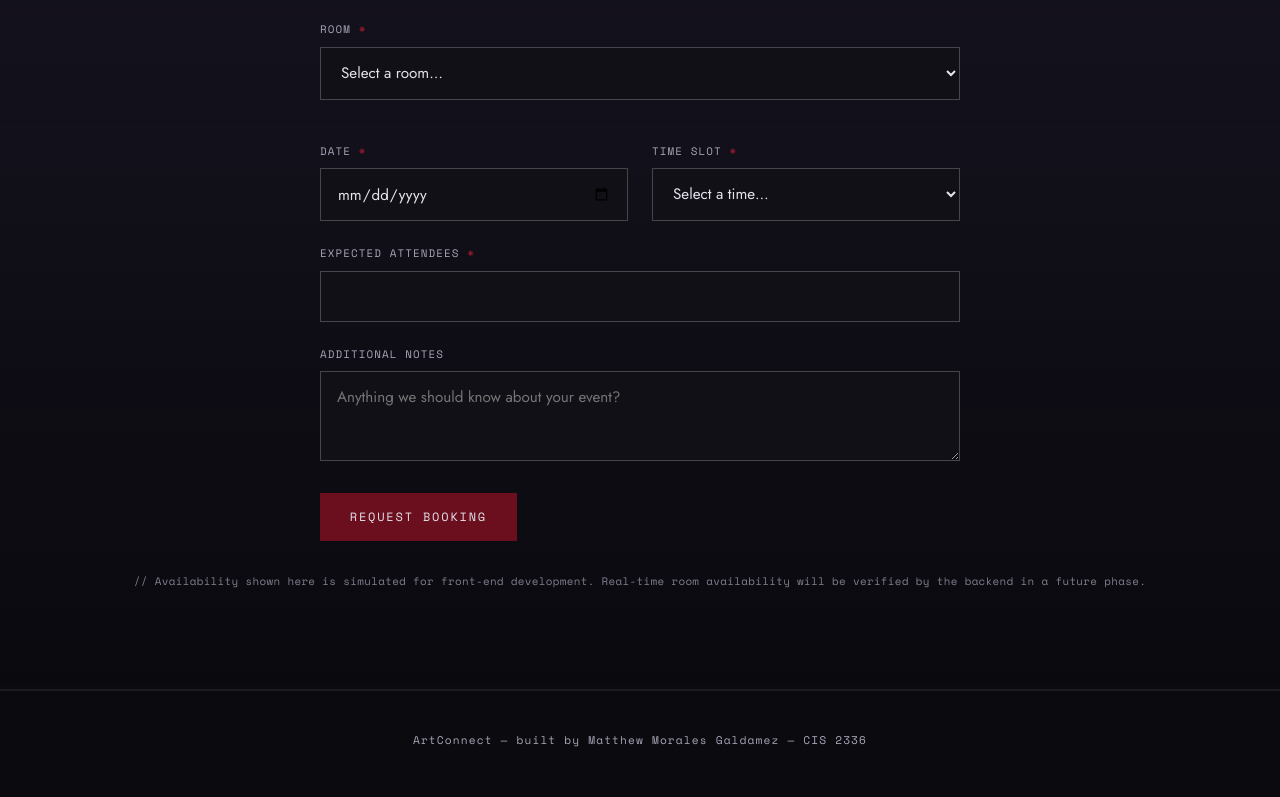
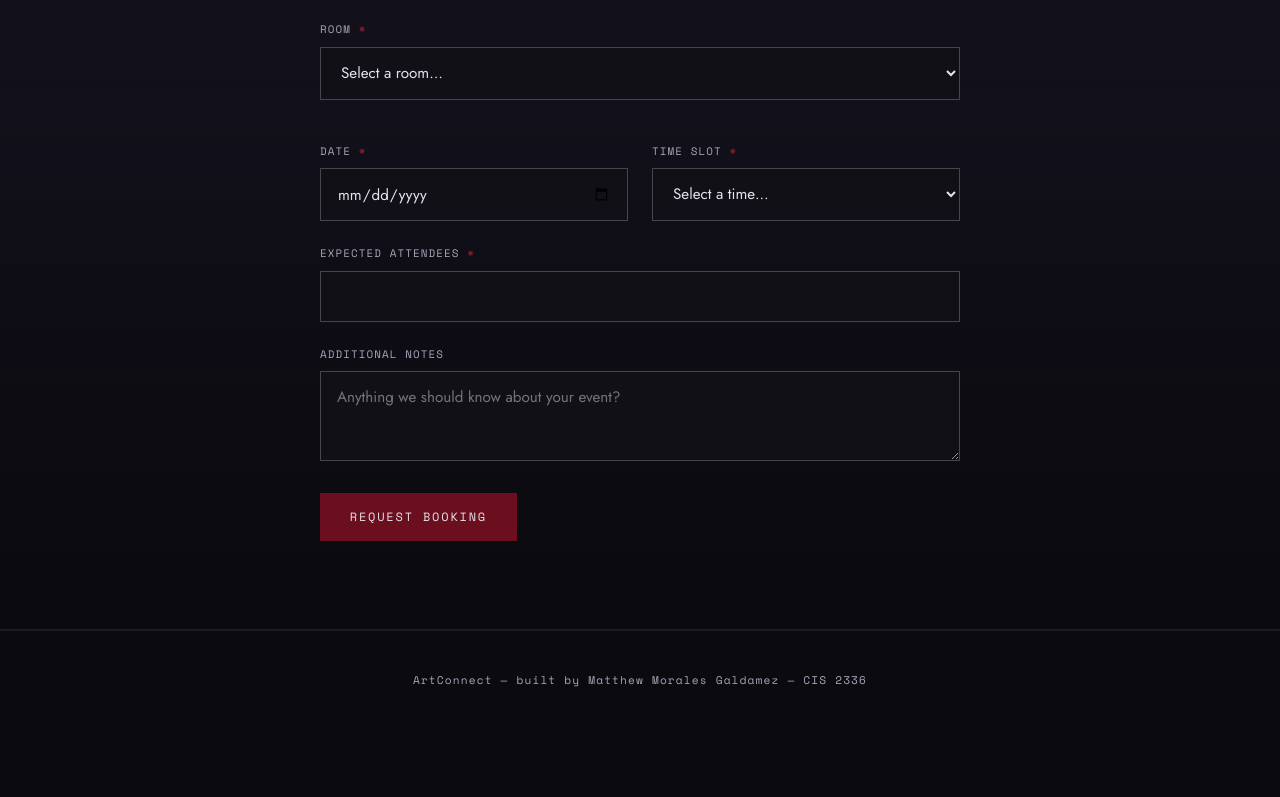
Before and after one commit to mmorales0124-netizen/morales-matthew-cis2336-project, a plain HTML site: page frontend/pages/events.html in a window 1280 px wide. Shown: the part 2074-2871 px from the top of the page. After the commit the page ends 2811 px from the top, so only its background shows below. Drawn offline with nearby package versions, Linux system fonts and the light colour scheme; a web font is replaced by a local one.

Commit message:
tweaks to events

```diff
--- a/frontend/pages/events.html
+++ b/frontend/pages/events.html
@@ -183,10 +183,7 @@
         <p class="form-status" id="bookingStatus" role="alert"></p>
       </form>
 
-      <p class="backend-note">
-        // Availability shown here is simulated for front-end development.
-        Real-time room availability will be verified by the backend in a future phase.
-      </p>
+
     </div>
   </section>
 
```
